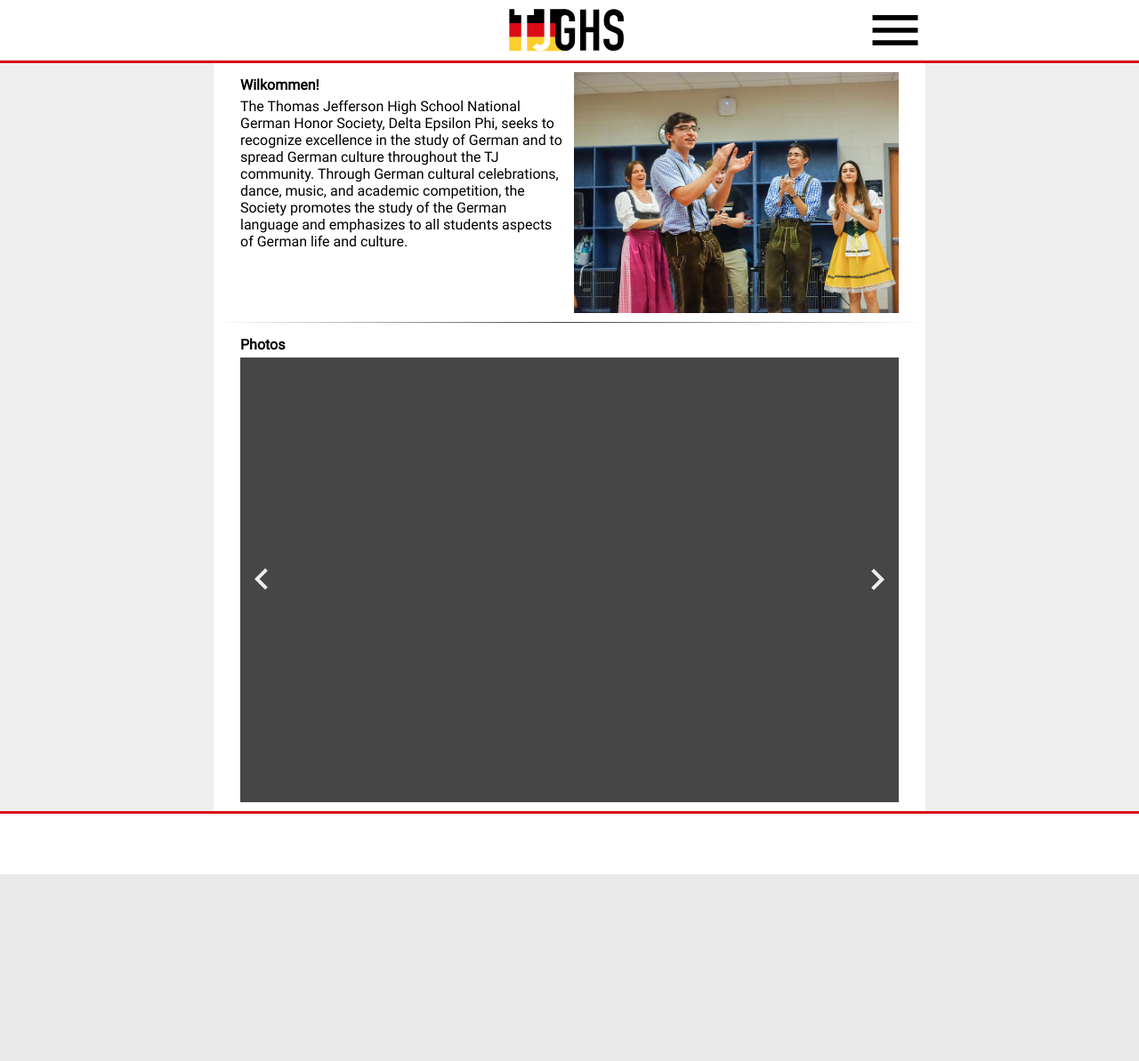
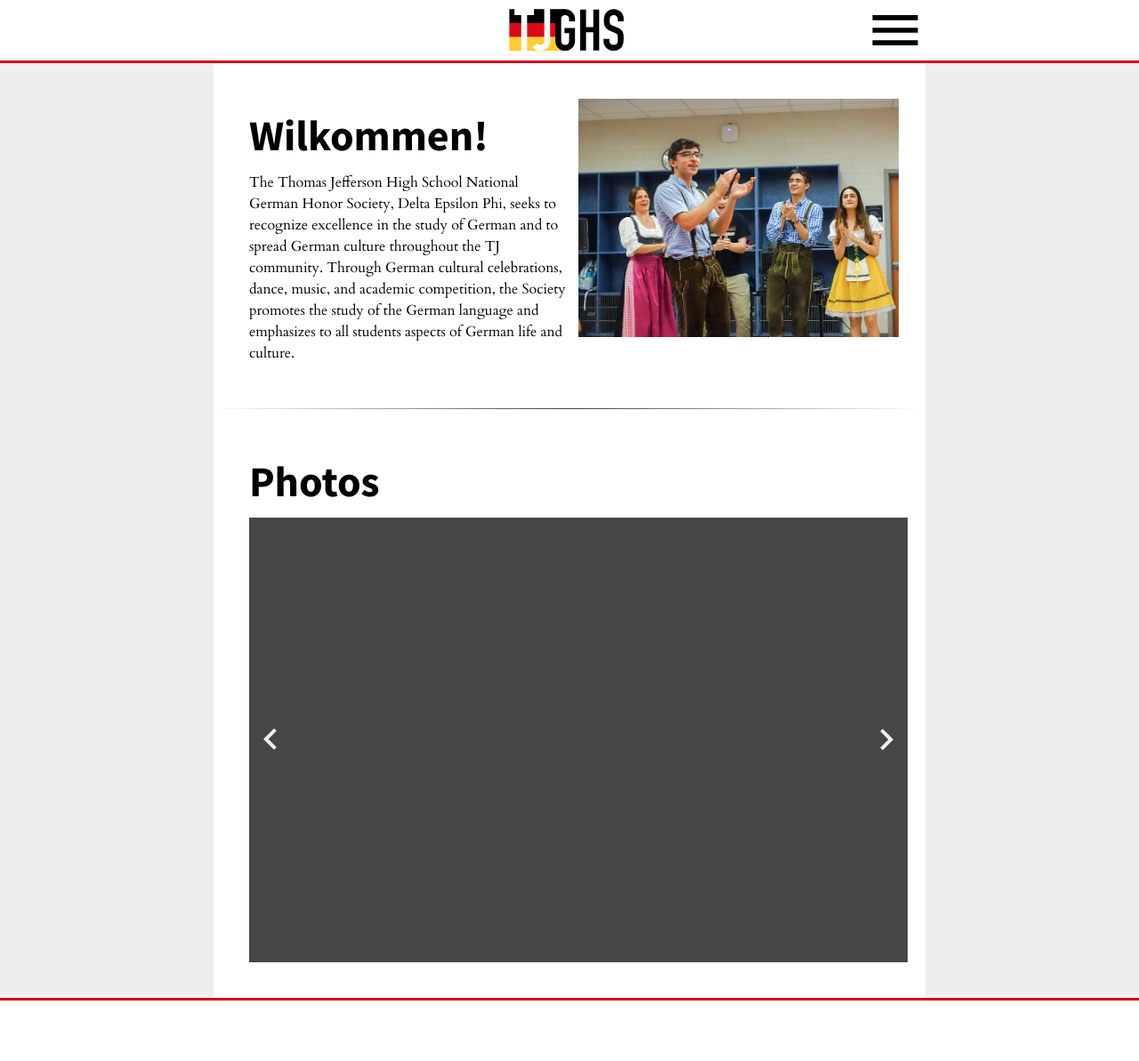
Before and after one commit to tjghs/ghswebsite, a Flask app: page / in a window 1280 px wide. Shown: the whole page at 89% size. Before the commit the page ends 983 px from the top, so only its background shows below. Run offline with Flask 2, Linux system fonts and the light colour scheme; parts of the project's set-up code (start-up, migrations or seed data) failed here and were passed over.

Commit message:
Change Styling

```diff
--- a/static/css/base.css
+++ b/static/css/base.css
@@ -1,10 +1,12 @@
+@import url('https://fonts.googleapis.com/css?family=Cardo:400,400i,700|Source+Sans+Pro:700,900');
+
 @font-face {
     font-family: Roboto;
     src: url('../fonts/roboto/Roboto-Regular.ttf')
  }
 
 * {
-    font-family Roboto, Helvetica Neue, Helvetica, sans-serif;
+    font-family: Cardo, Garamond, Serif;
     font-size: 100%;
     margin: 0;
     padding: 0;
@@ -19,6 +21,7 @@
 
 html, body {
     height: 100%;
+    line-height: 1.5;
 }
 
 hr {
@@ -31,11 +34,13 @@ hr {
 }
 
 h1 {
-    font-family: Roboto, Helvetica Neue, Helvetica, sans-serif;
+    font-family: "Source Sans Pro", Helvetica Neue, Helvetica, sans-serif;
+    font-size: 3em;
 }
 
 p {
-    font-family: Roboto, Helvetica Neue, Helvetica, sans-serif;
+    font-family: Cardo, Garamond, Serif;
+    font-size: 1em;
 }
 
 dialog {
@@ -155,13 +160,13 @@ header {
 }
 
 #welcome, #photos {
-    margin: 10px 30px 10px 30px;
+    margin: 40px;
     width: calc(100% - 60px);
     float: left;
 }
 
 #welcome-text {
-    width: calc(50% - 5px);
+    width: calc(50% - 10px);
     float: left;
     padding-right: 10px;
     padding-bottom: 10px;
@@ -173,7 +178,7 @@ header {
 }
 
 #welcome-image {
-    width: calc(50% - 5px);
+    width: calc(50% - 10px);
     float: left;
 }
 
```
